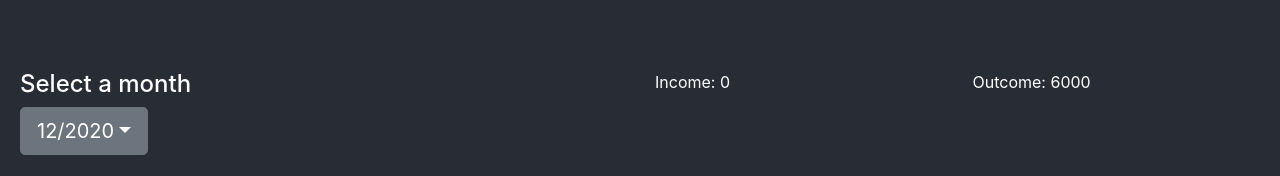
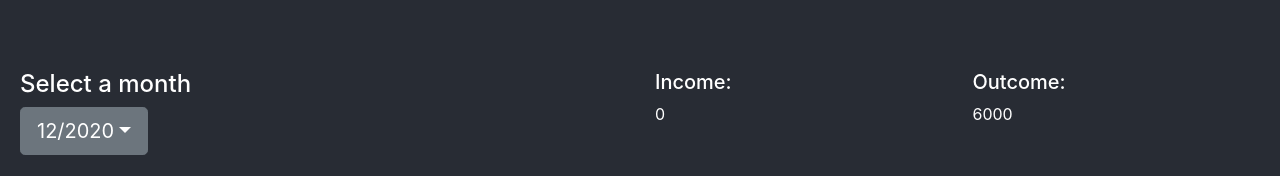
Before and after one commit to cutePanda123/invoice-app, a React (Create React App) app: page / in a window 1280 px wide. Shown: the part 318-494 px from the top of the page. Built offline with nearby package versions, Linux system fonts and the light colour scheme.

Commit message:
updated spending summary component

```diff
--- a/src/components/SpendingSummary.js
+++ b/src/components/SpendingSummary.js
@@ -5,8 +5,12 @@ const SpendingSummary = ({income, outcome}) => {
     return (
         <div className="containers">
             <div className="row">
-                <div className="col">Income: {income}</div>
-                <div className="col">Outcome: {outcome}</div>
+                <div className="col">
+                    <h5>Income: </h5><div>{income}</div>
+                </div>
+                <div className="col">
+                    <h5>Outcome: </h5><div>{outcome}</div>
+                </div>
             </div>
         </div>
     );
```
